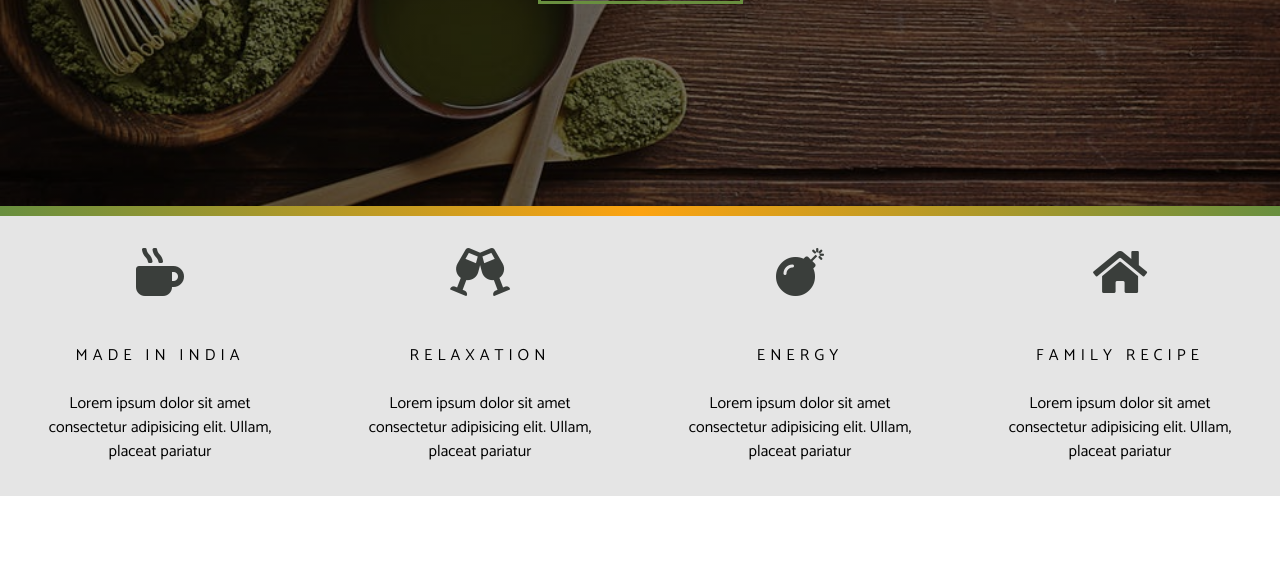
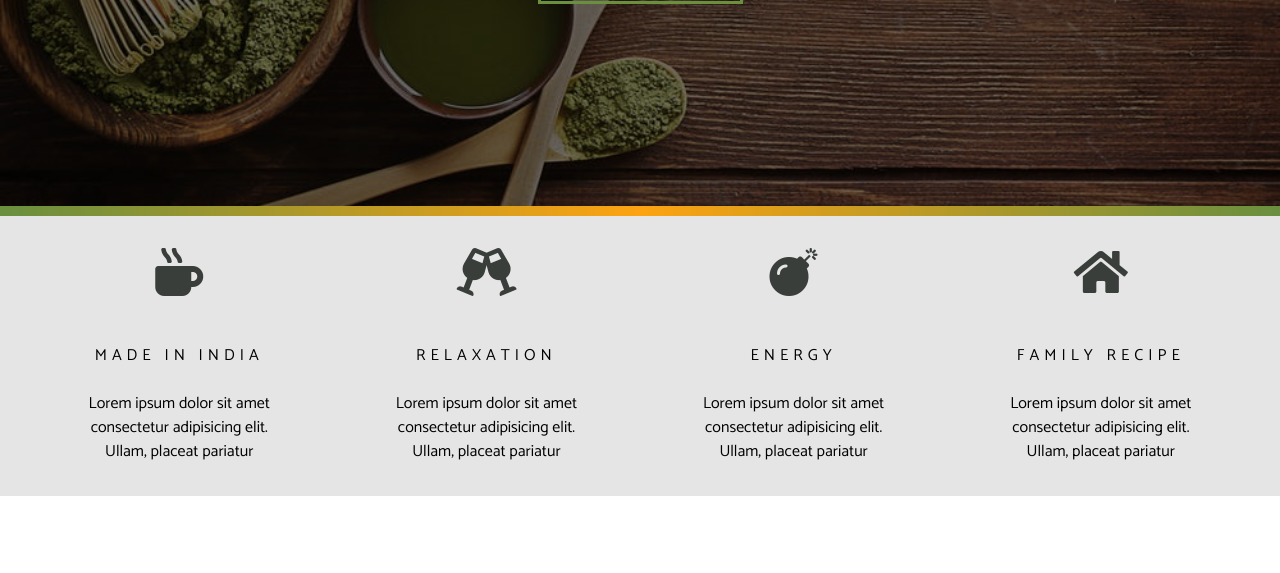
Before and after one commit to iamdbk/Tea-station-2, a plain HTML site: page index.html in a window 1280 px wide. Shown: the part 594-1167 px from the top of the page. Drawn offline with Linux system fonts and the light colour scheme; a web font is replaced by a local one.

Commit message:
changed 25vw back to 24vw

```diff
--- a/style.css
+++ b/style.css
@@ -215,7 +215,7 @@ button {
   justify-content: center;
   text-align: center;
   transition: var(--mainTransition);
-  width: 25vw;
+  width: 24vw;
 }
 
 .art > span {
```
